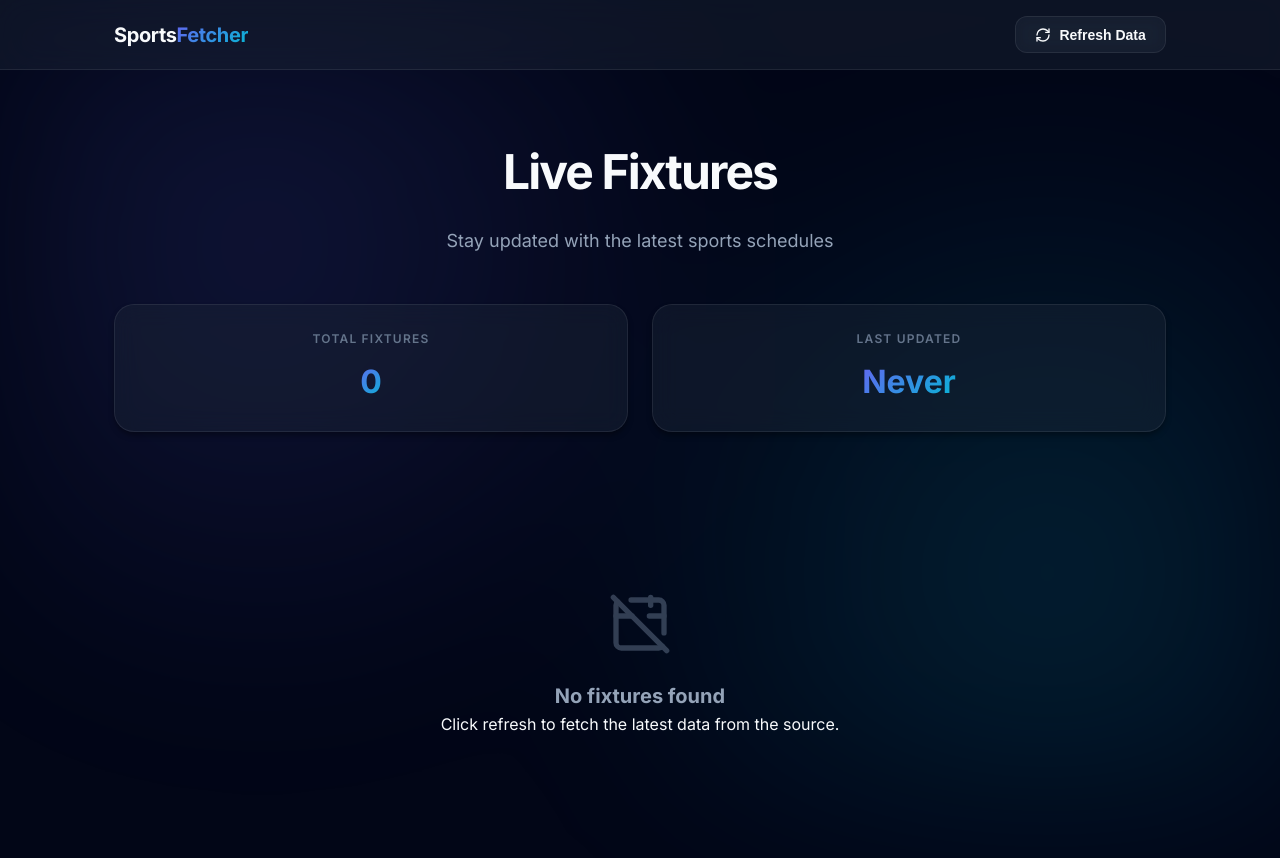
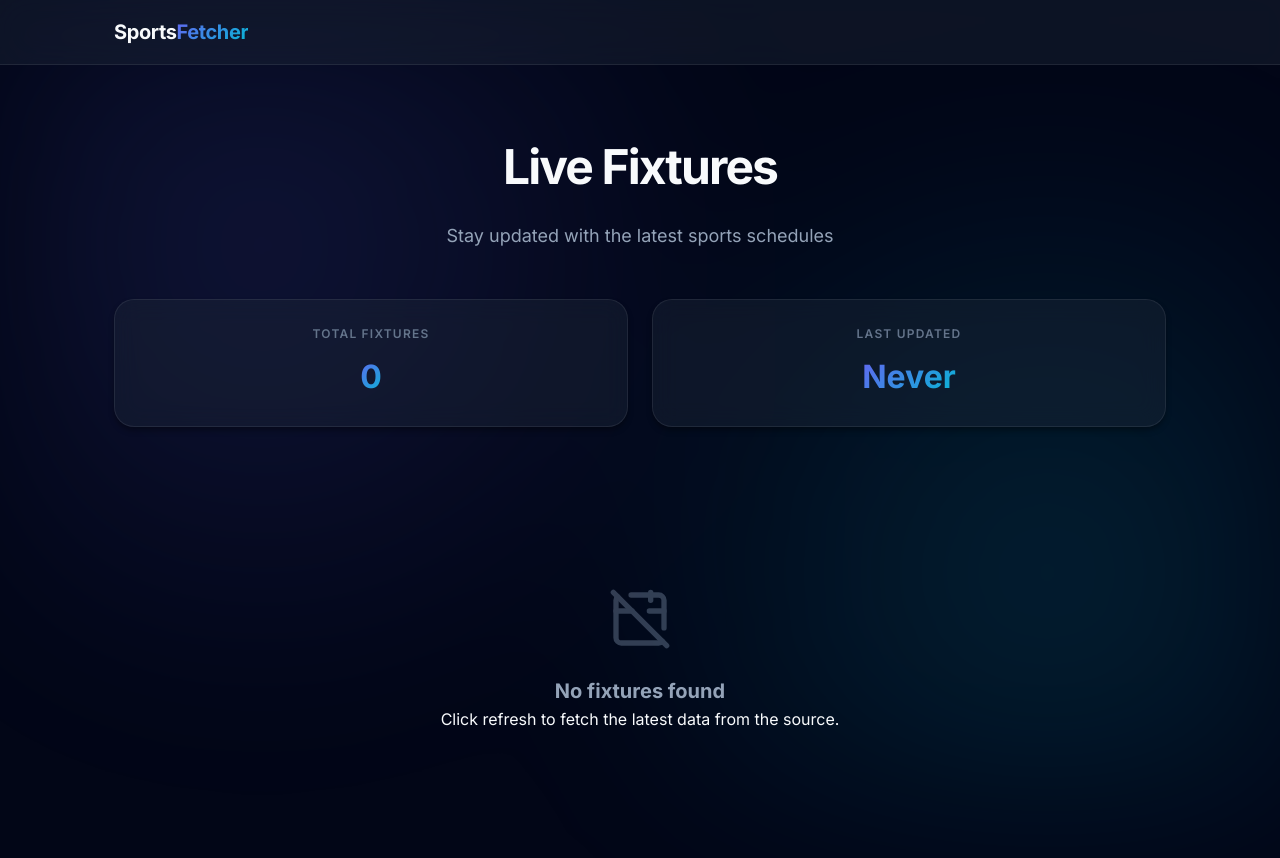
Before and after one commit to W24F2/tks-fixture, a Flask app: page / in a window 1280 px wide. Shown: the top 858 px of the page. Run offline with Flask 3, Linux system fonts and the light colour scheme; data that the repository does not hold is empty.

Commit message:
feat: implement automated Vercel cron jobs and remove manual refresh button

```diff
--- a/app.py
+++ b/app.py
@@ -22,6 +22,7 @@ limiter = Limiter(
 
 # Configuration
 TRUMBA_XML_URL = os.getenv('TRUMBA_XML_URL', "https://www.trumba.com/calendars/senior-fixtures.xml")
+CRON_SECRET = os.getenv("CRON_SECRET")
 
 @app.route('/')
 def index():
@@ -35,16 +36,17 @@ def get_fixtures():
     fixtures = Fixture.query.order_by(Fixture.event_date.asc(), Fixture.event_time.asc()).all()
     return jsonify([f.to_dict() for f in fixtures])
 
-@app.route('/api/refresh', methods=['POST'])
-@limiter.limit("5 per hour")  # Restrict intensive scraping
-def refresh_data():
+@app.route('/api/cron/refresh', methods=['GET'])
+def cron_refresh():
     """
-    Endpoint to trigger the scraper.
+    Endpoint for Vercel Cron Jobs.
+    Securely triggered by Vercel every 15 minutes.
     """
-    auth_token = request.headers.get("X-Refresh-Token")
-    expected_token = os.getenv("REFRESH_TOKEN")
+    # Check for the secret token in the query string or header
+    auth_token = request.args.get("token") or request.headers.get("X-Cron-Token")
 
-    if expected_token and auth_token != expected_token:
+    if not CRON_SECRET or auth_token != CRON_SECRET:
+        app.logger.warning("Unauthorized attempt to trigger cron refresh.")
         return jsonify({"error": "Unauthorized"}), 401
 
     try:
@@ -56,7 +58,7 @@ def refresh_data():
             "updated_fixtures": updated_count
         }), 200
     except Exception as e:
-        app.logger.error(f"Scrape failed: {e}")
+        app.logger.error(f"Cron scrape failed: {e}")
         return jsonify({"error": str(e)}), 500
 
 @app.route('/api/health')
--- a/static/app.js
+++ b/static/app.js
@@ -1,5 +1,4 @@
 document.addEventListener('DOMContentLoaded', () => {
-    const refreshBtn = document.getElementById('refresh-btn');
     const loadingOverlay = document.getElementById('loading-overlay');
     const statTotal = document.getElementById('stat-total');
     const statUpdated = document.getElementById('stat-updated');
@@ -11,41 +10,6 @@ document.addEventListener('DOMContentLoaded', () => {
 
     // Initial data load (refresh stats from the API)
     updateStats();
-
-    refreshBtn.addEventListener('click', async () => {
-        if (loadingOverlay) {
-            loadingOverlay.classList.remove('hidden');
-        }
-
-        try {
-            const response = await fetch('/api/refresh', {
-                method: 'POST',
-                headers: {
-                    'Content-Type': 'application/json'
-                }
-            });
-
-            const data = await response.json();
-
-            if (response.ok) {
-                // Instead of a generic alert, we could implement a toast,
-                // but for now we stick to the reload.
-                window.location.reload();
-            } else if (response.status === 429) {
-                // If rate limited, we can handle it gracefully if we weren't already redirected
-                window.location.href = '/';
-            } else {
-                alert(`Error: ${data.error || 'Failed to refresh data'}`);
-            }
-        } catch (error) {
-            console.error('Refresh error:', error);
-            alert('Failed to connect to the server.');
-        } finally {
-            if (loadingOverlay) {
-                loadingOverlay.classList.add('hidden');
-            }
-        }
-    });
 
     async function updateStats() {
         try {
--- a/templates/base.html
+++ b/templates/base.html
@@ -15,11 +15,6 @@
     <nav class="navbar">
         <div class="container">
             <a href="/" class="logo">Sports<span class="accent">Fetcher</span></a>
-            <div class="nav-actions">
-                <button id="refresh-btn" class="btn btn-secondary">
-                    <i data-lucide="refresh-cw" class="icon-sm"></i> Refresh Data
-                </button>
-            </div>
         </div>
     </nav>
 
```
Also changed, not shown: vercel.json.
